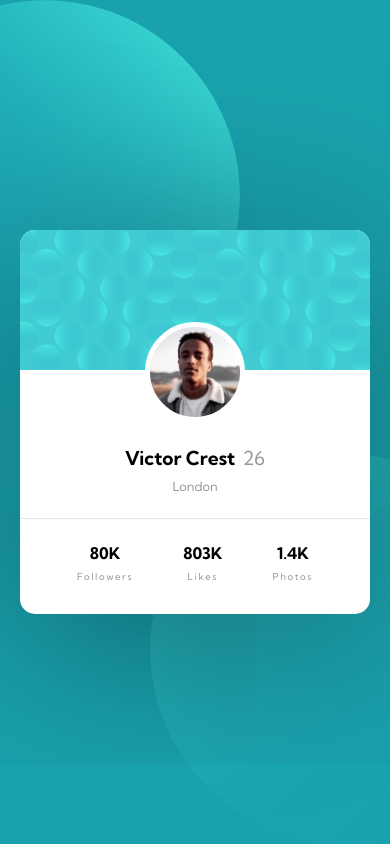
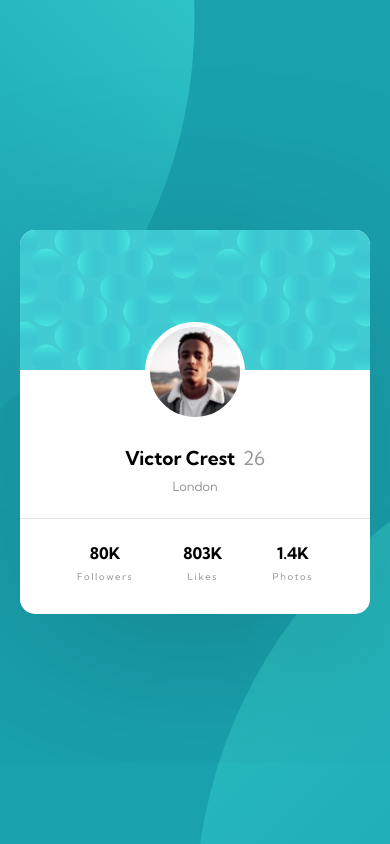
Before and after one commit to FlorianJourde/Frontend-Mentor-4-Profile-card-component, a plain HTML site: page index.html in a window 390 px wide. Drawn offline with Linux system fonts and the light colour scheme.

Commit message:
Adjusting two backgrounds property

```diff
--- a/style.scss
+++ b/style.scss
@@ -16,8 +16,8 @@ body {
   font-size: 1em;
   height: 100vh;
   background-image: url(images/bg-pattern-top.svg), url(images/bg-pattern-bottom.svg);
-  background-position: top -480px left 0, bottom -480px right 0;
-  background-size: contain;
+  background-attachment: fixed;
+  background-position: right 50vw bottom 40vh, left 50vw top 50vh;
   background-repeat: no-repeat;
 }
 
@@ -43,7 +43,7 @@ h1 {
   margin: auto;
   border-radius: 15px;
   text-align: center;
-  box-shadow: 0 30px 200px hsla(1, 0%, 0%, 0.4);
+  box-shadow: 0 30px 200px hsla(1, 0%, 0%, 0.2);
 
   .bg-card {
     border-top-left-radius: inherit;
@@ -107,9 +107,3 @@ h1 {
     }
   }
 }
-
-@media screen and (max-width: 500px) {
-  body {
-    background-position: top 0 left -150px, bottom 0 right -150px;
-  }
-}
```
Also changed, not shown: style.css, 1 other file.
